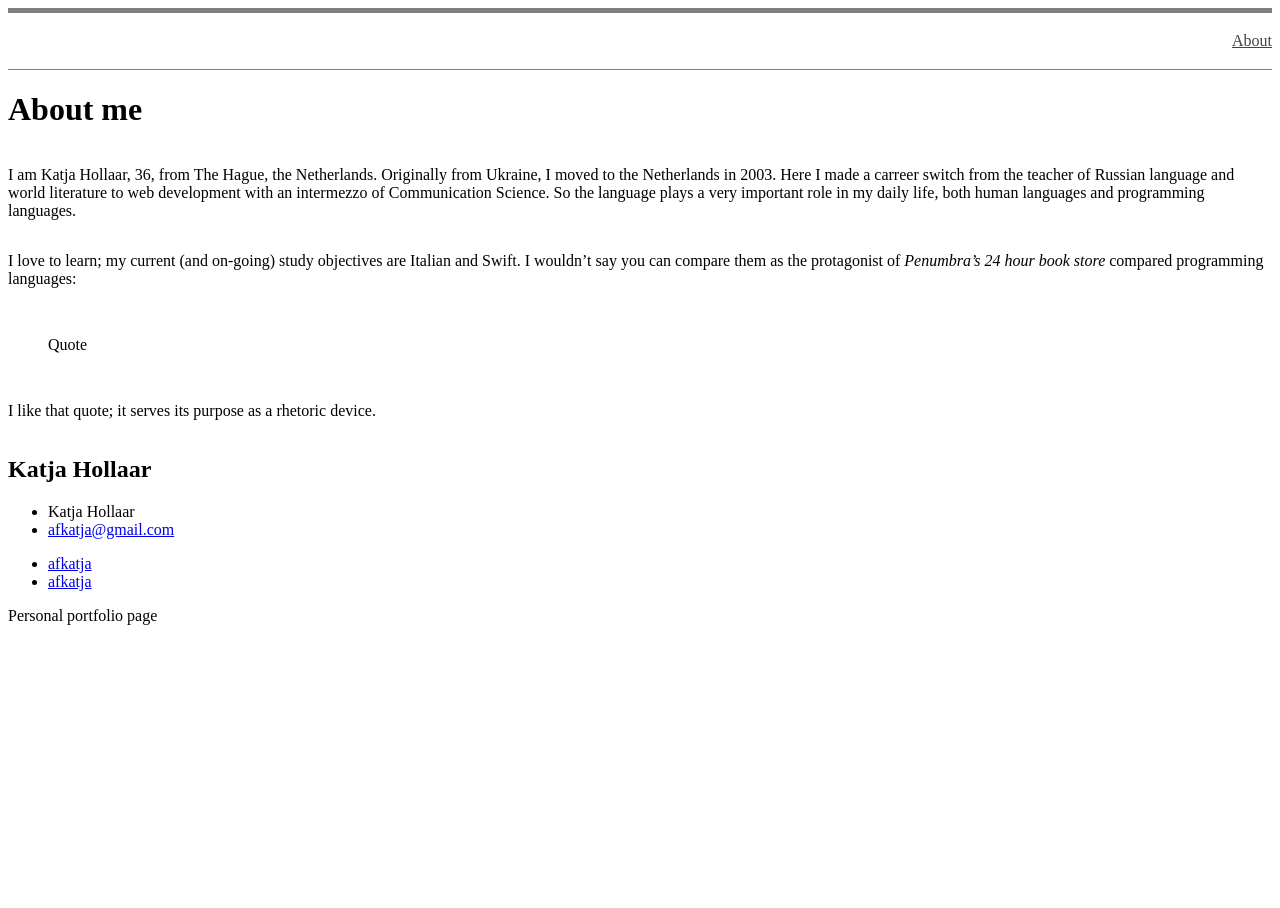
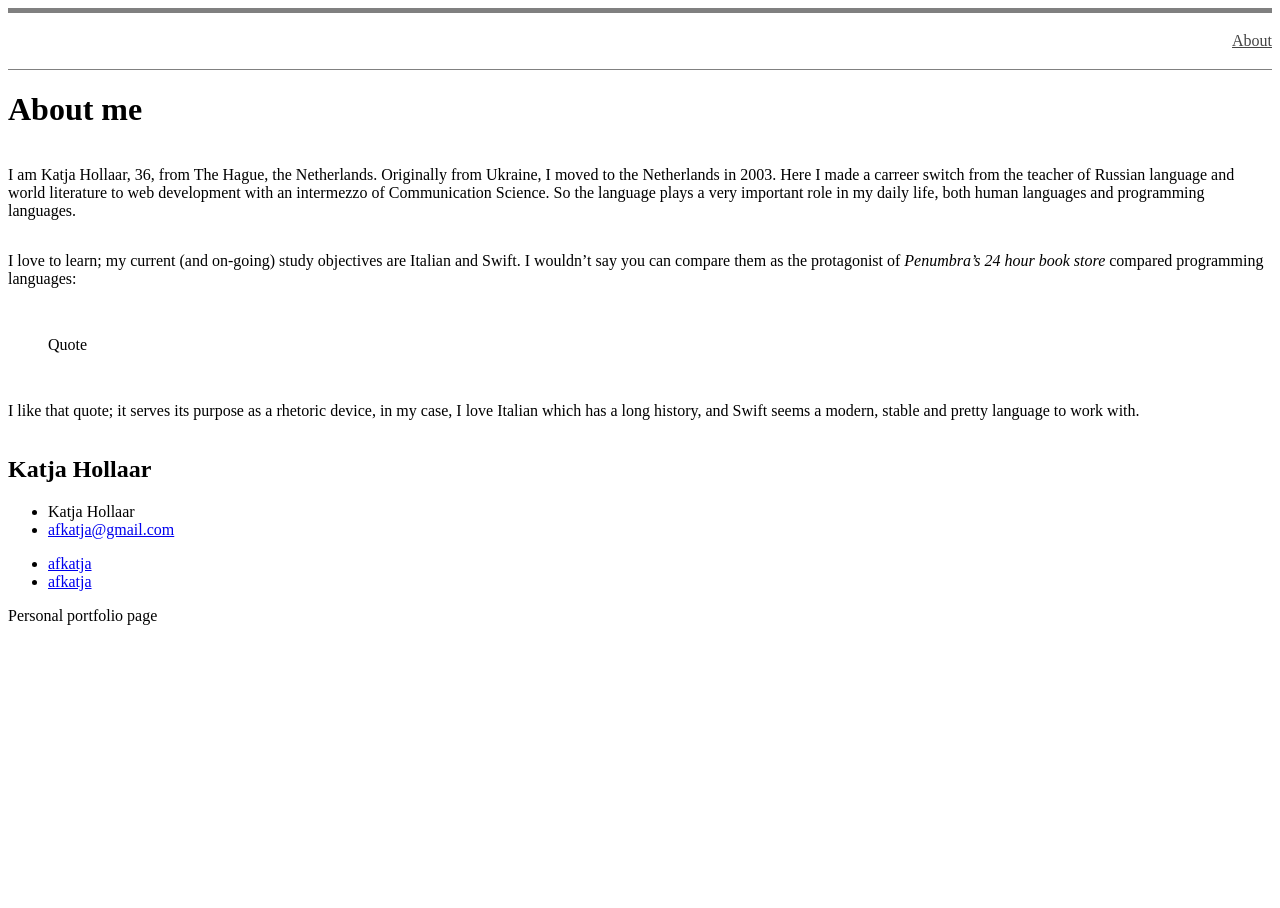
Before and after one commit to afkatja/afkatja.github.io, a Jekyll site: the page built from _pages/about.md, in a window 1280 px wide. Built offline with Jekyll 4.4.1, drawn with Linux system fonts in a browser that asks for light colours.

Commit message:
Update about.md

```diff
--- a/_pages/about.md
+++ b/_pages/about.md
@@ -11,4 +11,4 @@ I love to learn; my current (and on-going) study objectives are Italian and Swif
 
 > Quote
 
-I like that quote; it serves its purpose as a rhetoric device.
+I like that quote; it serves its purpose as a rhetoric device, in my case, I love Italian which has a long history, and Swift seems a modern, stable and pretty language to work with.
```
